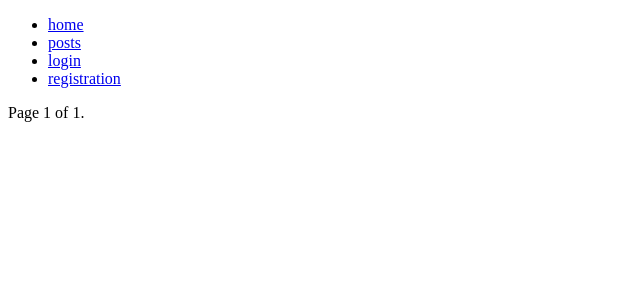
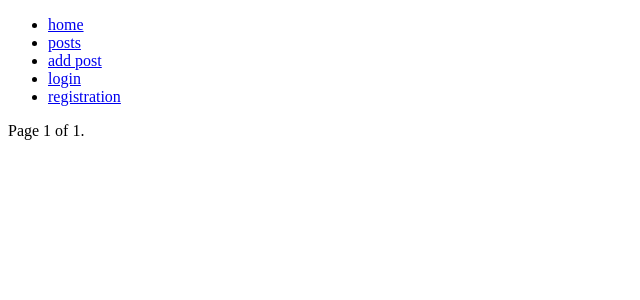
Before and after one commit to datotoda/easy_blog, a Django app: page /posts/ in a window 1280 px wide. Shown: the top 300 px of the page, without its empty margins (0-640 px from the left). Run offline with Django 4.2, Linux system fonts and the light colour scheme; data that the repository does not hold is empty.

Commit message:
Add post-add link in navbar

```diff
--- a/templates/base.html
+++ b/templates/base.html
@@ -10,6 +10,7 @@
         <ul>
             <li><a href={% url 'blog:home' %}>home</a></li>
             <li><a href="{% url 'blog:post-list' %}">posts</a></li>
+            <li><a href="{% url 'blog:post-add' %}">add post</a></li>
             {% if not request.user.is_authenticated %}
                 <li><a href={% url 'user:login' %}>login</a></li>
                 <li><a href={% url 'user:registration' %}>registration</a></li>
```
